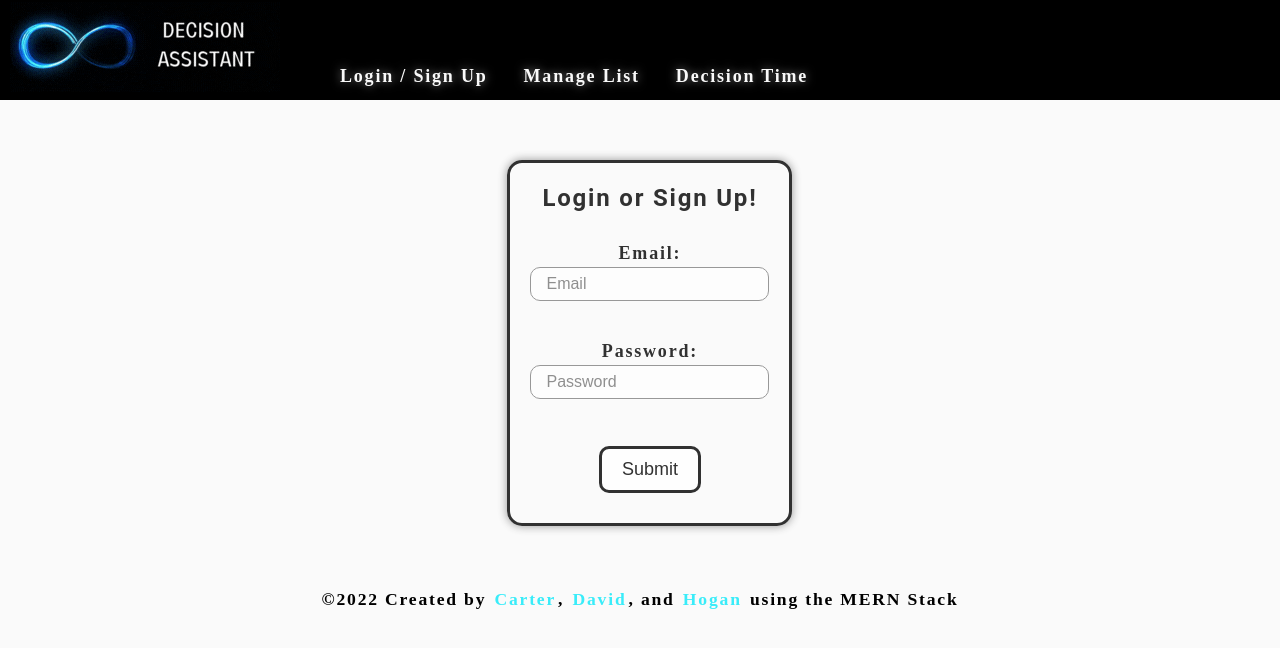
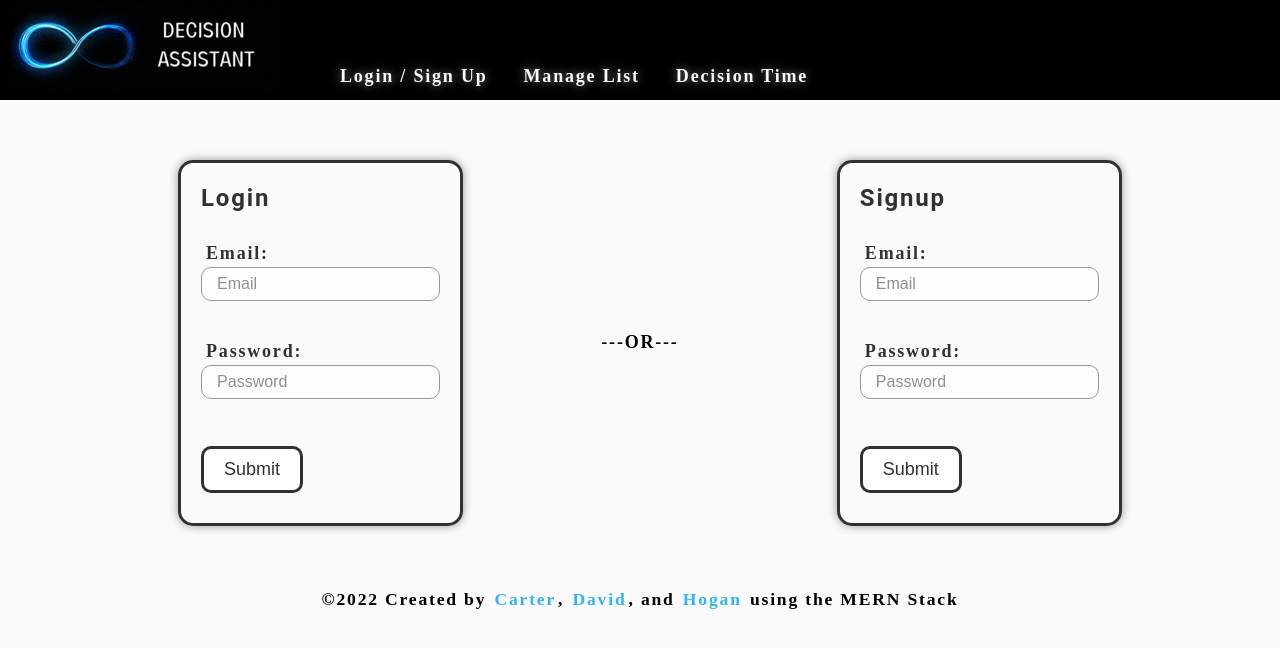
Before and after one commit to carterwsheppard/decision-assistant, a React (Create React App) app in the folder client/: page / in a window 1280 px wide. Shown: the top 648 px of the page. Built offline with nearby package versions, Linux system fonts and the light colour scheme.

Commit message:
Added 'addDecision' function. Currently throwing 'Each child in a list should have a unique key prop' error

```diff
--- a/client/src/components/AddOption/index.js
+++ b/client/src/components/AddOption/index.js
@@ -1,7 +1,42 @@
 import React from "react";
 import ListPortal from "../ListPortal";
+import { useState } from 'react';
+import { useMutation } from '@apollo/client';
+import { MUTATION_ADDDECISION } from '../../utils/mutations';
+
 
 function AddOption() {
+    const [inputState, setInputState] = useState({
+        decisionText: ''
+    })
+
+    const [addedDecision, { error }] = useMutation(MUTATION_ADDDECISION);
+
+    const handleChange = (event) => {
+        const { name, value } = event.target;
+
+        setInputState(event.target.value);
+    }
+
+    const handleSubmit = async (event) => {
+        event.preventDefault();
+        console.log("I have been clicked");
+
+        try {
+            await addedDecision({
+                variables: { inputState }
+            })
+            console.log("I made it this far");
+        }
+        catch (e) {
+            console.error(e);
+        }
+
+        // Clear Input
+        setInputState({
+            decisionText: ''
+        })
+    }
     return (
         <div>
             <div className="flex center">
@@ -11,9 +46,17 @@ function AddOption() {
                 <h3 className="">Enter an Option to Add to the List:</h3>
                 <br></br>
                     <label>Summary of Decision Option:</label>
-                    <input className="form-input" type="text" placeholder="Enter Summary Here.."></input>
+                    <input
+                        className="form-input"
+                        type="text"
+                        placeholder="Enter Summary Here.."
+                        name="decisionText"
+                        id="decisionText"
+                        value={inputState.decisionText}
+                        onChange={handleChange}
+                    />
                     <br></br>
-                    <button onClick={() => console.log("Add Submit Logic")}>Submit</button>
+                    <button onClick={() => {handleSubmit()}}>Submit</button>
                 </form>
                 </div>
             </div>
--- a/client/src/components/LoginSignUpPortal/index.js
+++ b/client/src/components/LoginSignUpPortal/index.js
@@ -45,14 +45,14 @@ function Login() {
     }
 
     return (
-        <div className="flex center">
+        <div className="flex space-around">
             <div>
                 <form
                     className="flex contact-form"
                     id="loginForm"
                     onSubmit={handleFormLogin}
                 >
-                    <h3 className="">Login or Sign Up!</h3>
+                    <h3 className="">Login</h3>
                     <br></br>
                     <div>
                         <label>Email:</label>
@@ -82,6 +82,43 @@ function Login() {
                     <button type="submit">Submit</button>
                 </form>
             </div>
+            <div className="center">---OR---</div>
+            <div>
+                <form
+                    className="flex contact-form"
+                    id="loginForm"
+                    //onSubmit={handleFormLogin}
+                >
+                    <h3 className="">Signup</h3>
+                    <br></br>
+                    <div>
+                        <label>Email:</label>
+                        <input
+                            className="form-input"
+                            type="email"
+                            placeholder="Email"
+                            name="email"
+                            id="email"
+                            value={formState.email}
+                            //onChange={handleChange}
+                        />
+                    </div>
+                    <br></br>
+
+                    <label>Password:</label>
+                    <input
+                        className="form-input"
+                        type="password"
+                        placeholder="Password"
+                        name="password"
+                        id="password"
+                        value={formState.password}
+                        //onChange={handleChange}
+                    />
+                    <br></br>
+                    <button type="submit">Submit</button>
+                </form>
+            </div>
         </div>
     );
 }
--- a/client/src/index.css
+++ b/client/src/index.css
@@ -19,7 +19,7 @@ main {
 
 }
 :root {
-  --primary: #39ecf9;
+  --primary: #34B3F5;
   --secondary: #FF0000;
   --tertiary: #B12704;
   --light: #fafafa;
@@ -109,7 +109,7 @@ a:hover {
 header {
   background: var(--dark);
   color: var(--light);
-  font-family: ;
+  /*font-family: ;*/
 }
 
 header a {
@@ -200,6 +200,7 @@ textarea {
 }
 
 .space-around {
+  display: flex;
   justify-content: space-around;
 }
 
```
